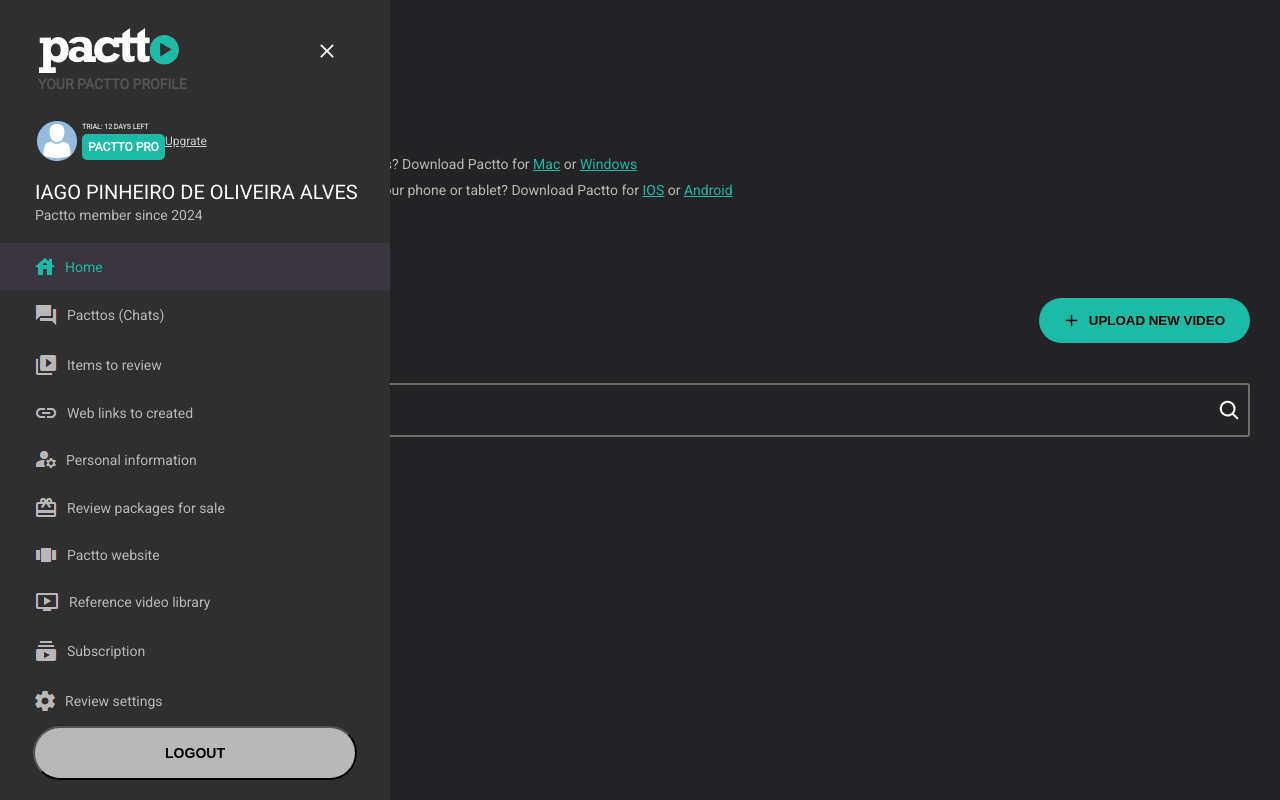
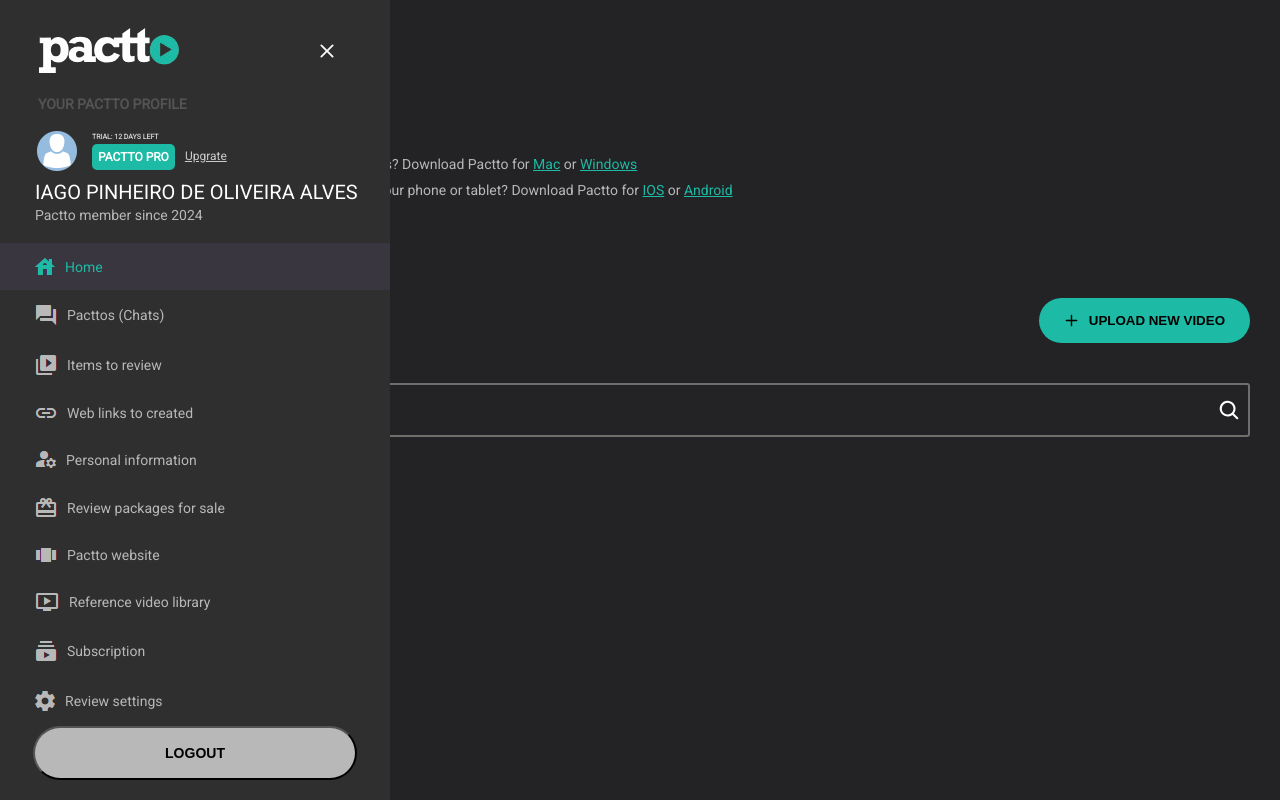
Before and after one commit to iagoPinheiro1401/pactto_challenge, a Next.js app: page / in a window 1280 px wide. Both pictures are taken after a click on the icon 43 px from the left and 320 px from the top of the page. Built offline with nearby package versions, Linux system fonts and the light colour scheme.

Commit message:
update: menu styles

```diff
--- a/src/components/menu/Menu.jsx
+++ b/src/components/menu/Menu.jsx
@@ -48,7 +48,7 @@
 
 const StyledText = styled.p`
     color: #545454;
-    margin-left: 38px;
+    margin: 20px 0 0 38px;
     font-weight: 700;
     font-size: 14px;
 `
@@ -58,6 +58,7 @@
     align-items: center;
     height: 100px;
     padding: 10px 0 0 30px;
+    gap: 10px;
 `
 
 const PacttoProContainer = styled.div`
@@ -79,6 +80,8 @@
     font-size: 12px;
     text-decoration: underline;
     color: rgb(203, 203, 203);
+    cursor: pointer;
+    margin-top: 10px;
 `
 
 const UserNameContainer = styled.div`
```
